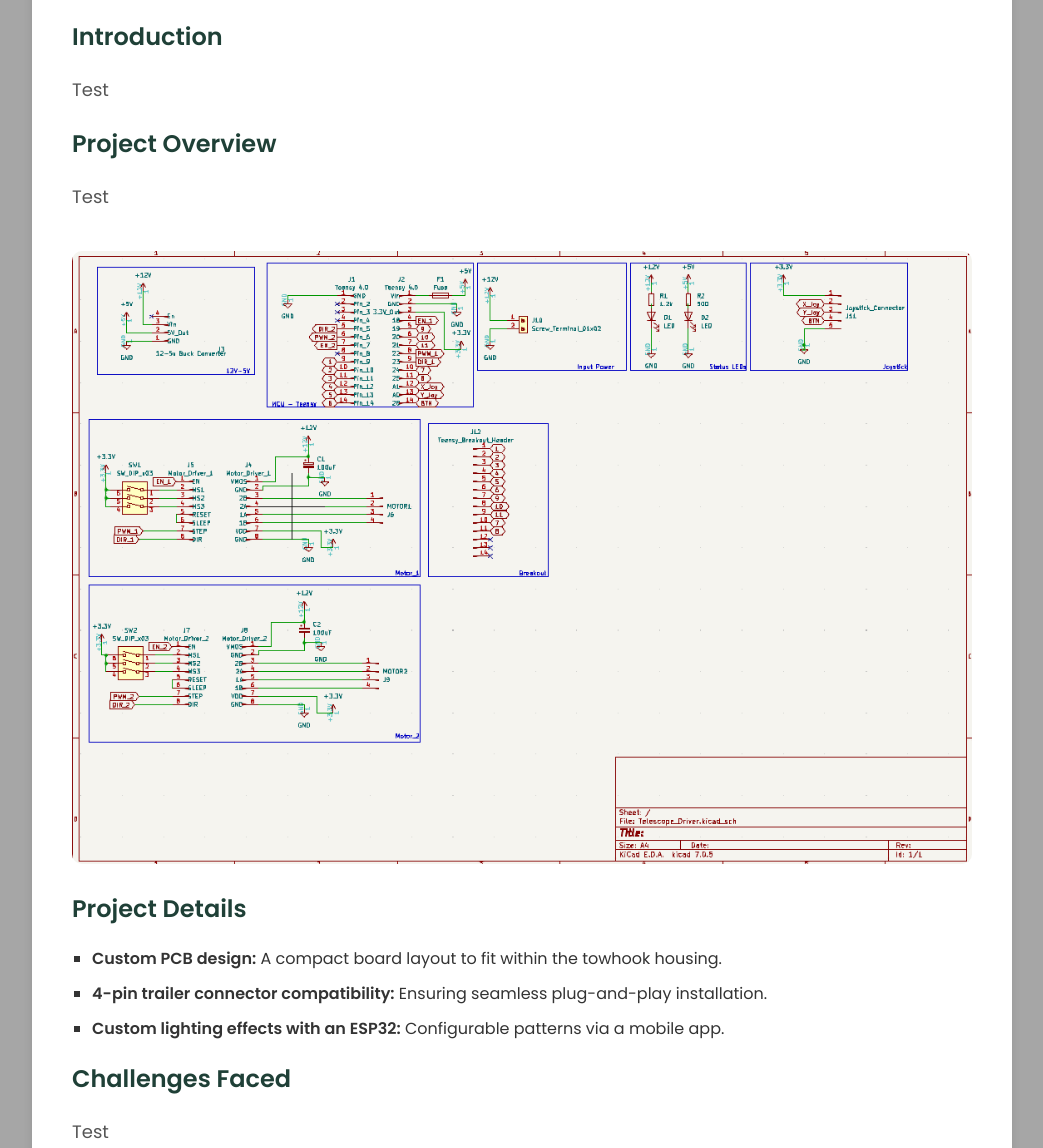
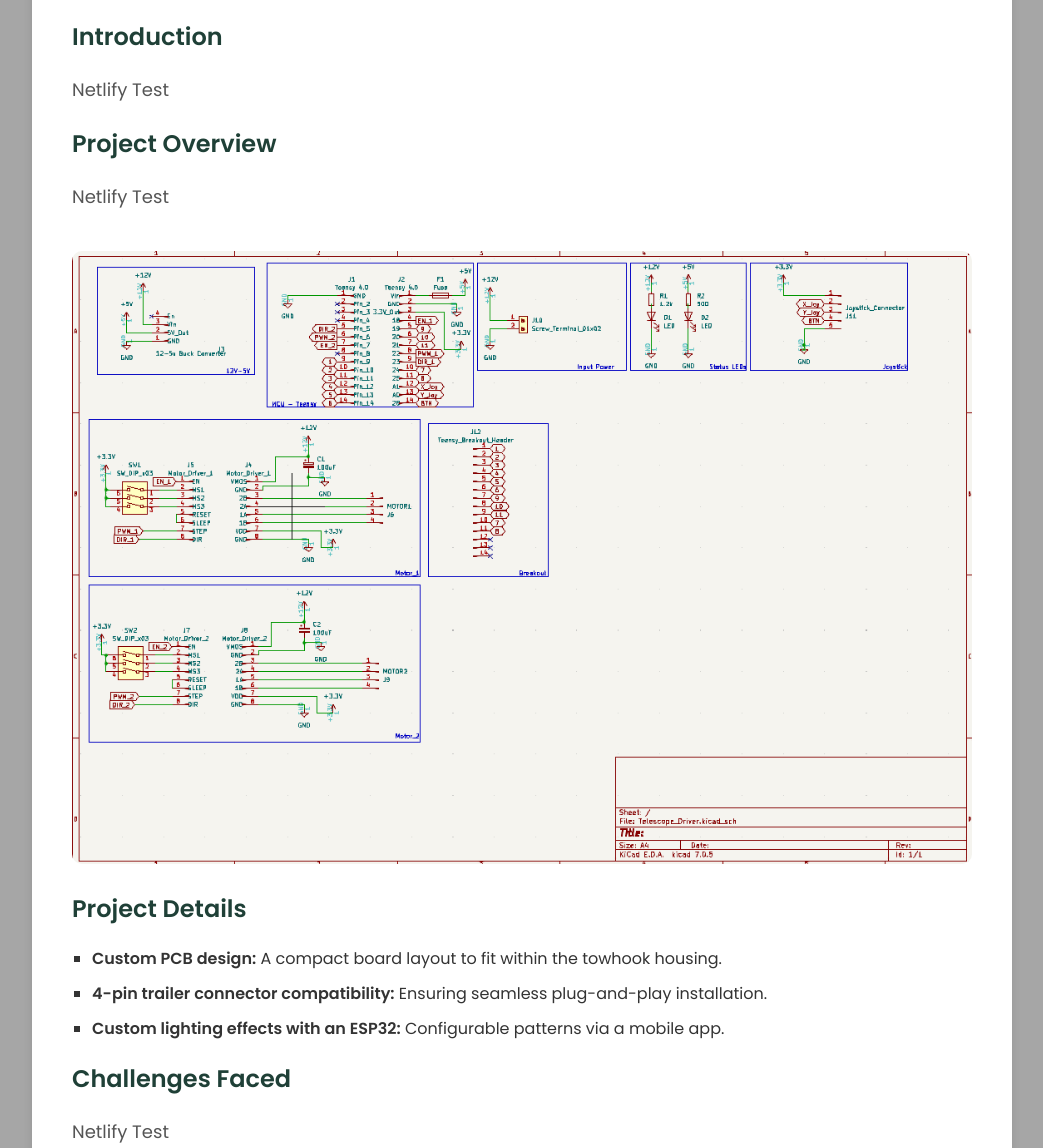
Before and after one commit to NatePortillo/LocalGadgetGarage, a plain HTML site: page blogs/blog_towhook.html in a window 1280 px wide. Shown: the part 152-1300 px from the top of the page, without its empty margins (118-1161 px from the left). Drawn offline with Linux system fonts and the light colour scheme.

Commit message:
Test for Netlify

```diff
--- a/blogs/blog_towhook.html
+++ b/blogs/blog_towhook.html
@@ -63,11 +63,11 @@
         <h1>LED Towhook Project</h1>
         <section>
             <h2>Introduction</h2>
-            <p>Test</p>
+            <p>Netlify Test</p>
         </section>
         <section>
             <h2>Project Overview</h2>
-            <p>Test</p>
+            <p>Netlify Test</p>
             <img src="../images/images_towhook/scematic_1.png" alt="LED Towhook">
         </section>
         <section>
@@ -80,7 +80,7 @@
         </section>
         <section>
             <h2>Challenges Faced</h2>
-            <p>Test</p>
+            <p>Netlify Test</p>
         </section>
         <section>
             <h2>Future Improvements</h2>
```
